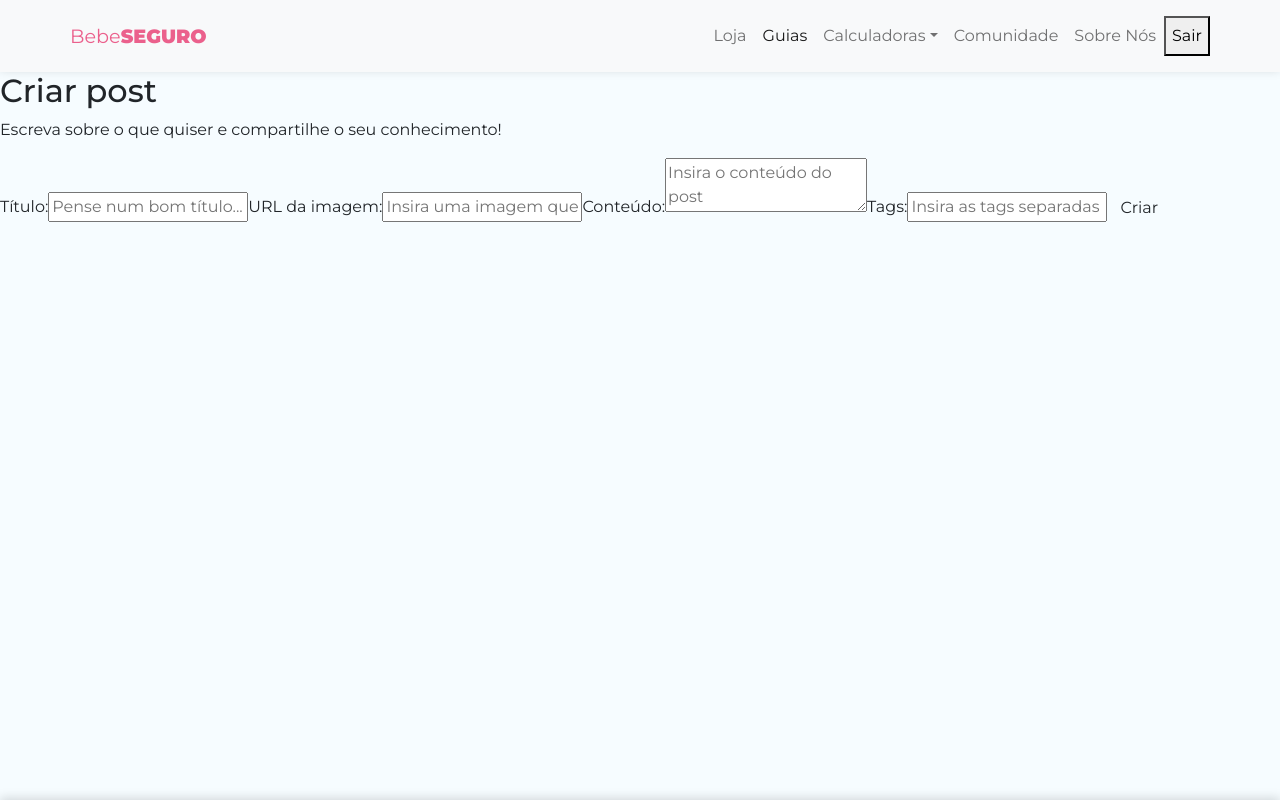
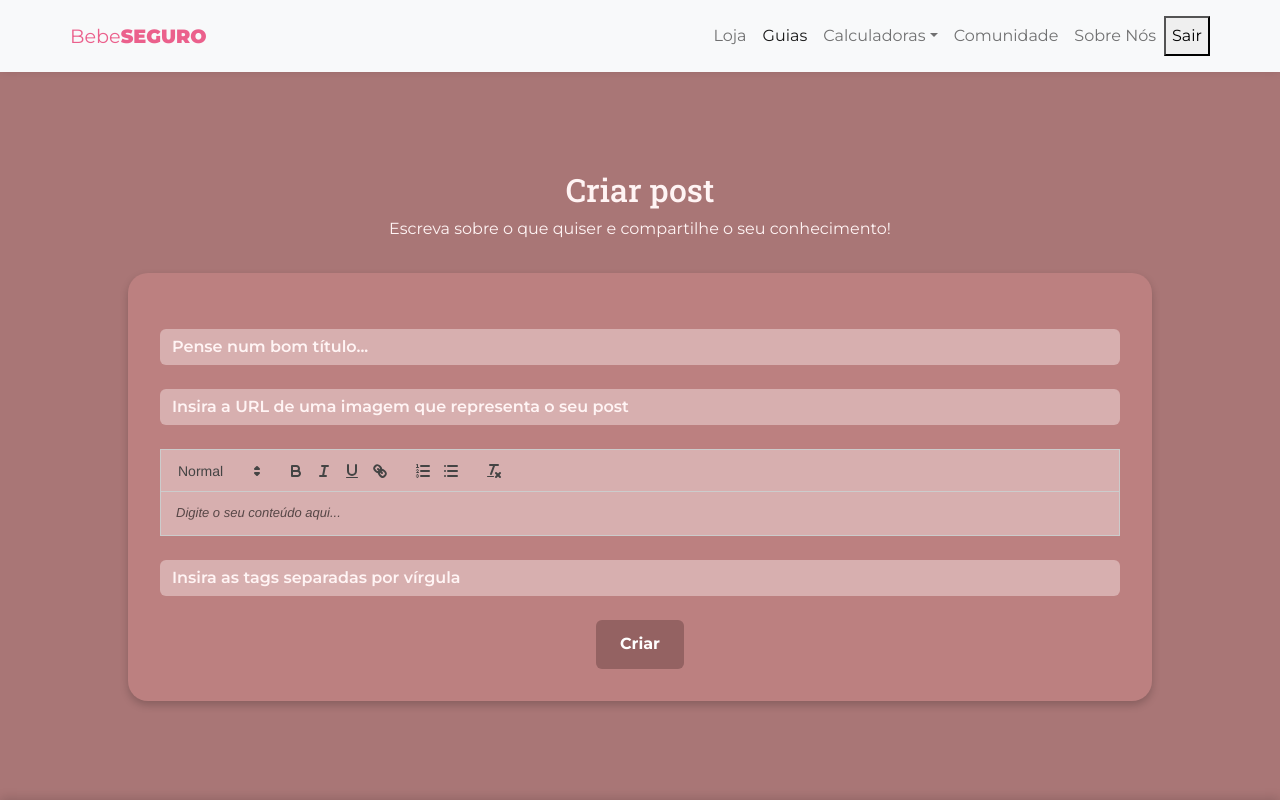
Before and after one commit to LucasTMB/BebeSeguro, a React (Create React App) app in the folder bebeseguro/: page /guides/posts/create in a window 1280 px wide. Shown: the top 800 px of the page. Built offline with nearby package versions, Linux system fonts and the light colour scheme; no server answers; sample sign-in values are in the browser's storage.

Commit message:
Página de criação de post finalizada

```diff
--- a/bebeseguro/package.json
+++ b/bebeseguro/package.json
@@ -13,6 +13,7 @@
     "react-bootstrap": "^2.7.4",
     "react-dom": "^18.2.0",
     "react-icons": "^4.8.0",
+    "react-quill": "^2.0.0",
     "react-router-dom": "^6.10.0",
     "react-scripts": "5.0.1",
     "web-vitals": "^2.1.4"
--- a/bebeseguro/src/index.css
+++ b/bebeseguro/src/index.css
@@ -24,7 +24,7 @@ body {
     border: none;
     outline: none;
     box-shadow: 0 0 5px #654321;
-    transform: scale(1.05);
+    transform: scale(1.01);
 }
 
 input:focus,
--- a/bebeseguro/src/pages/CreateGuidePost/CreateGuidePost.js
+++ b/bebeseguro/src/pages/CreateGuidePost/CreateGuidePost.js
@@ -1,9 +1,20 @@
+// CSS
 import styles from "./CreateGuidePost.module.css";
 
+// hooks
 import { useState } from "react";
 import { useNavigate } from "react-router-dom";
 import { useAuthValue } from "../../context/AuthContext";
 import { useInsertDocument } from "../../hooks/useInsertDocument";
+
+// WYSIWYG
+import Editor from "react-quill";
+import "react-quill/dist/quill.snow.css";
+
+// bootstrap
+import Form from 'react-bootstrap/Form';
+import Button from 'react-bootstrap/Button';
+import Alert from 'react-bootstrap/Alert';
 
 const CreateGuidePost = () => {
   const [title, setTitle] = useState("");
@@ -12,9 +23,9 @@ const CreateGuidePost = () => {
   const [tags, setTags] = useState([]);
   const [formError, setFormError] = useState("");
 
-  const {user} = useAuthValue();
+  const { user } = useAuthValue();
 
-  const {insertDocument, response} = useInsertDocument("guide-posts");
+  const { insertDocument, response } = useInsertDocument("guide-posts");
 
   const navigate = useNavigate();
 
@@ -26,7 +37,7 @@ const CreateGuidePost = () => {
     try {
       new URL(image);
     } catch (error) {
-      setFormError("A imagem precisa ser uma URL.")
+      setFormError("A imagem precisa ser uma URL.");
     }
 
     // criar array de tags
@@ -45,21 +56,27 @@ const CreateGuidePost = () => {
       body,
       tagsArray,
       uid: user.uid,
-      createBy: user.displayName
-    })
+      createBy: user.displayName,
+    });
 
     // redirect to home page
     navigate("/guides");
-  }
+  };
+
+  const handleEditorChange = (value) => {
+    setBody(value);
+  };
 
   return (
     <div className={styles.create_post}>
-      <h2>Criar post</h2>
-      <p>Escreva sobre o que quiser e compartilhe o seu conhecimento!</p>
-      <form onSubmit={handleSubmit}>
-        <label>
-          <span>Título:</span>
-          <input
+      <div className={styles.page_titles}>
+        <h2>Criar post</h2>
+        <p>Escreva sobre o que quiser e compartilhe o seu conhecimento!</p>
+      </div>
+      <Form onSubmit={handleSubmit}>
+        <Form.Group className="my-4" controlId="title">
+          <Form.Control
+            className="form_input"
             type="text"
             name="title"
             maxLength={50}
@@ -68,31 +85,30 @@ const CreateGuidePost = () => {
             onChange={(e) => setTitle(e.target.value)}
             value={title}
           />
-        </label>
-        <label>
-          <span>URL da imagem:</span>
-          <input
+        </Form.Group>
+        <Form.Group className="my-4" controlId="image">
+          <Form.Control
+            className="form_input"
             type="text"
             name="image"
             required
-            placeholder="Insira uma imagem que representa o seu post"
+            placeholder="Insira a URL de uma imagem que representa o seu post"
             onChange={(e) => setImage(e.target.value)}
             value={image}
           />
-        </label>
-        <label>
-          <span>Conteúdo:</span>
-          <textarea
-            name="image"
-            required
-            placeholder="Insira o conteúdo do post"
-            onChange={(e) => setBody(e.target.value)}
+        </Form.Group>
+        <Form.Group className="my-4" controlId="body" as="div">
+          <Editor
+            className={styles.editor}
+            name="body"
+            placeholder="Digite o seu conteúdo aqui..."
+            onEditorChange={handleEditorChange}
             value={body}
-          ></textarea>
-        </label>
-        <label>
-          <span>Tags:</span>
-          <input
+          />
+        </Form.Group>
+        <Form.Group className="my-4" controlId="tags">
+          <Form.Control
+            className="form_input"
             type="text"
             name="tags"
             required
@@ -100,14 +116,32 @@ const CreateGuidePost = () => {
             onChange={(e) => setTags(e.target.value)}
             value={tags}
           />
-        </label>
-        {!response.loading && <button className="btn">Criar</button>}
-        {response.loading && <button className="btn" disabled>Aguarde...</button>}
-        {response.error && <p className="error">{response.error}</p>}
-        {formError && <p className="error">{formError}</p>}
-      </form>
+        </Form.Group>
+        <div className={styles.buttonsAndAlerts}>
+          {!response.loading &&
+            <Button type="submit" className={styles.createBtn}>
+              Criar
+            </Button>
+          }
+          {response.loading && (
+            <Button variant="secondary" disabled>
+              Aguarde...
+            </Button>
+          )}
+          {response.error &&
+            <Alert variant="danger">
+              {response.error}
+            </Alert>
+          }
+          {formError &&
+            <Alert variant="danger">
+              {formError}
+            </Alert>
+          }
+        </div>
+      </Form>
     </div>
-  )
-}
+  );
+};
 
-export default CreateGuidePost
+export default CreateGuidePost;
--- a/bebeseguro/src/pages/CreateGuidePost/CreateGuidePost.module.css
+++ b/bebeseguro/src/pages/CreateGuidePost/CreateGuidePost.module.css
@@ -0,0 +1,67 @@
+.create_post {
+    display: flex;
+    flex-direction: column;
+    align-items: center;
+    justify-content: center;
+    background-color: #A97676;
+    padding: 2em 0;
+    min-height: calc(100vh - 72px);
+}
+
+.page_titles {
+    text-align: center;
+    margin-bottom: 1em;
+}
+
+.page_titles h2 {
+    font-size: 2rem;
+    color: #FFF4F4;
+    font-family: 'Roboto Slab', serif;
+}
+
+.page_titles p {
+    font-size: 1em;
+    color: #FFF4F4;
+    font-family: 'Indie Flower' cursive;
+}
+
+.create_post Form {
+    width: 80%;
+    padding: 2em;
+    background-color: #BC8080;
+    border-radius: 20px;
+    box-shadow: 0 4px 8px 0 rgba(0,0,0,0.2);
+}
+
+.editor {
+    background-color: #D7AFAF;
+    transition: 0.5s all;
+}
+
+.editor:hover {
+    transform: scale(1.01);
+}
+
+.buttonsAndAlerts {
+    text-align: center;
+}
+
+.createBtn {
+    background-color: #946262;
+    border: none;
+    font-weight: bold;
+    padding: 0.8em 1.5em;
+    transition: 0.5s all;
+}
+
+.createBtn:hover {
+    background-color: #A97676;
+    transform: scale(1.1);
+}
+
+@media screen and (max-width: 991px) {
+    .create_post Form {
+        width: 95%;
+        padding: 0.5em;
+    }
+}
```
Also changed, not shown: 1 other file (tests, documents, lock files or other folders).
